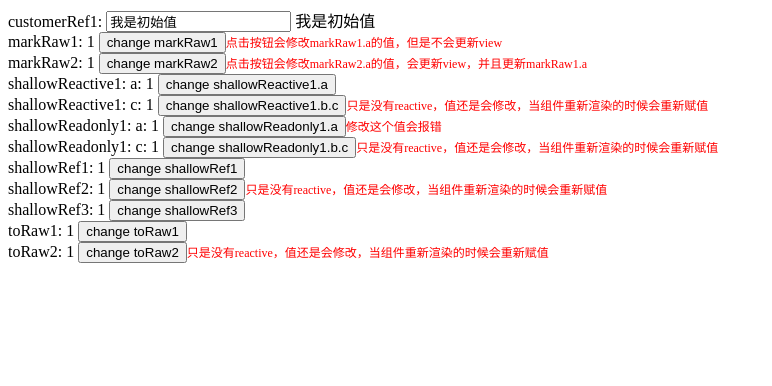
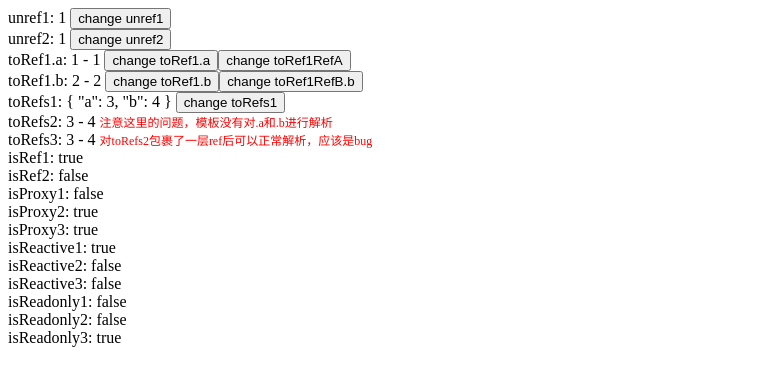
Before and after one commit to zzzzzshPig/upgrade, a Vue app in the folder Vue/vue3/vue3-api/: page / in a window 1280 px wide. Shown: the top 386 px of the page, without its empty margins (0-772 px from the left). Built offline with nearby package versions, Linux system fonts and the light colour scheme.

Commit message:
Feat: 优化demo

```diff
--- a/Vue/vue3/vue3-api/src/App.vue
+++ b/Vue/vue3/vue3-api/src/App.vue
@@ -4,8 +4,8 @@
 <!--	<Lifecycle></Lifecycle>-->
 <!--	<ProvideAndInject></ProvideAndInject>-->
 <!--	<Refs></Refs>-->
-<!--	<Utils></Utils>-->
-	<AdvanceReactiveApi></AdvanceReactiveApi>
+	<Utils></Utils>
+<!--	<AdvanceReactiveApi></AdvanceReactiveApi>-->
 </template>
 
 <script lang="ts" src="./app.ts"></script>
--- a/Vue/vue3/vue3-api/src/components/base-reactive-api/index.ts
+++ b/Vue/vue3/vue3-api/src/components/base-reactive-api/index.ts
@@ -129,7 +129,7 @@ export default defineComponent({
             ref1,
             ref2,
             ref3,
-            ...computedDemo(ref1), // TODO: type bug, readonly is not equal to ref
+            ...computedDemo(readonly(ref1)), // TODO: type bug, readonly is not equal to ref
             ...readonlyDemo(ref1, ref4)
         }
     }
```
